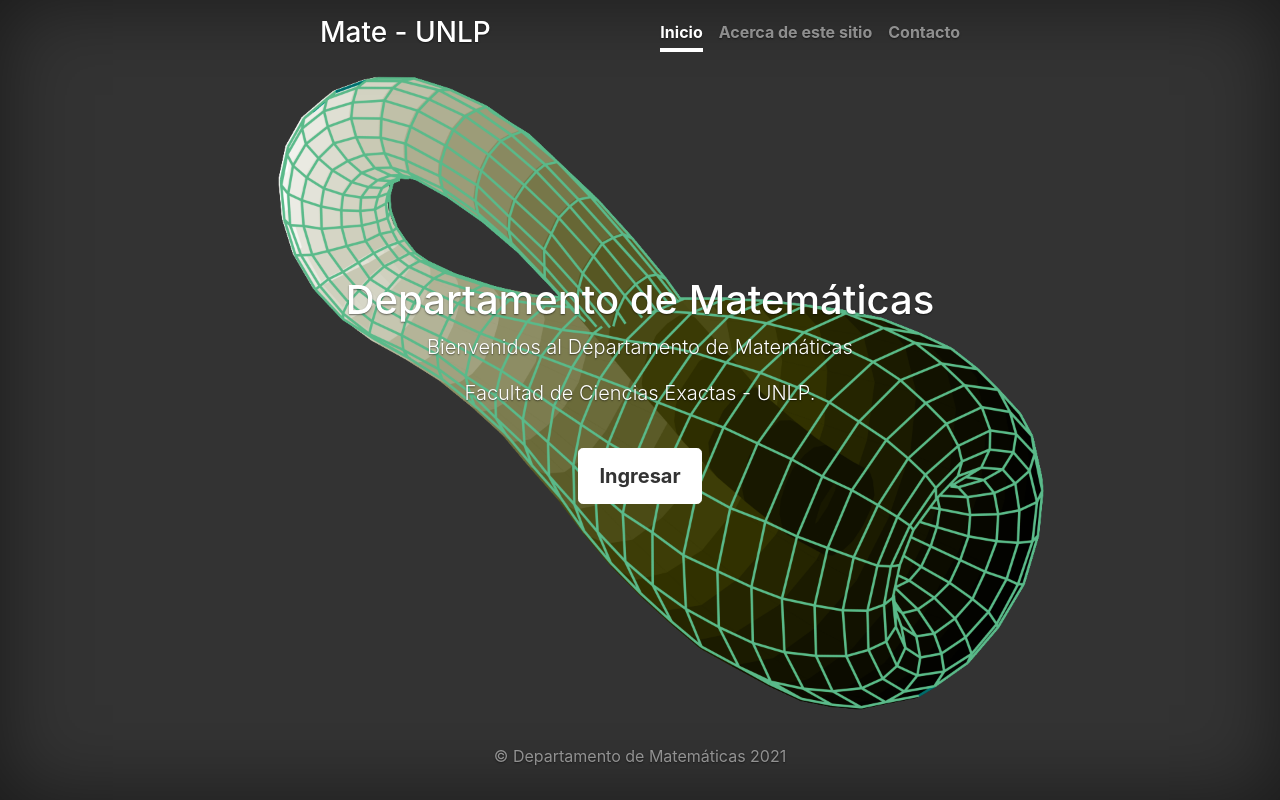
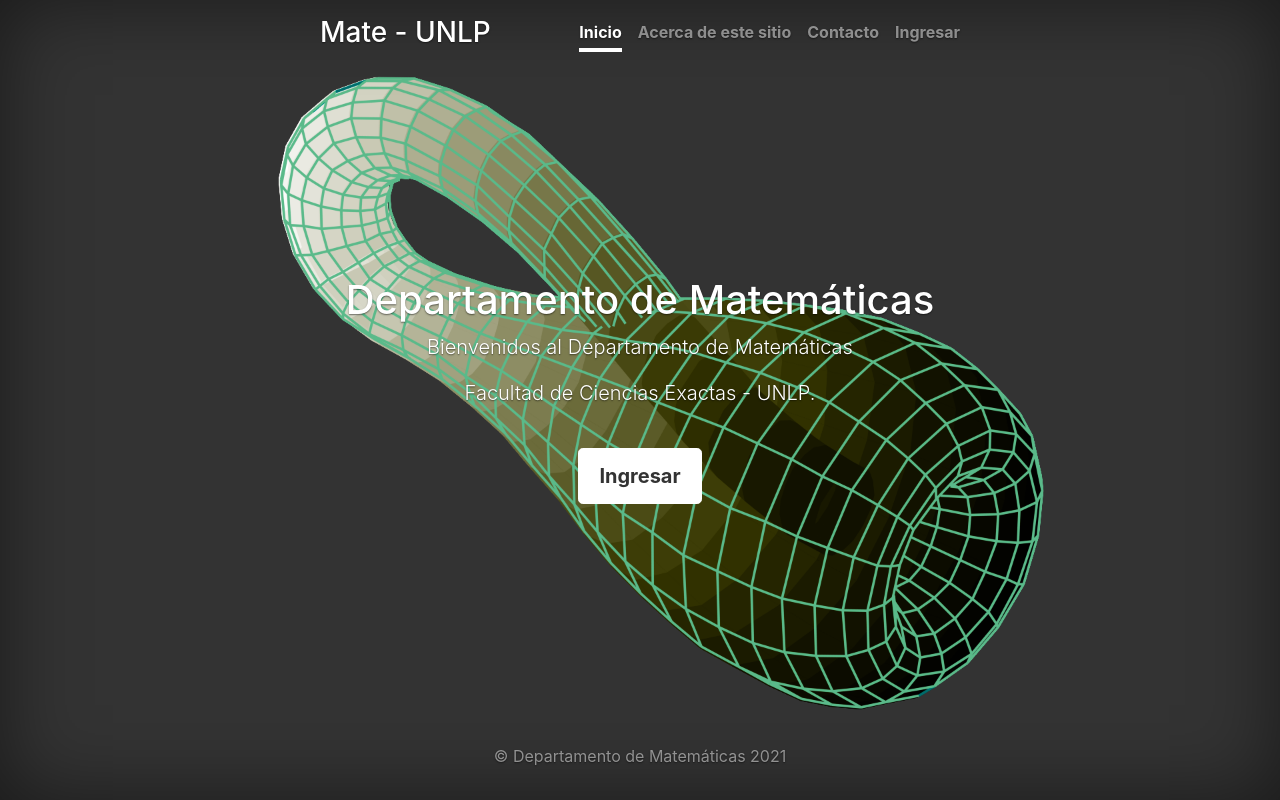
Before and after one commit to zmodulusm/zmodulusm.github.io, a plain HTML site: page index.html in a window 1280 px wide. Drawn offline with Linux system fonts and the light colour scheme.

Commit message:
Update index.html

```diff
--- a/index.html
+++ b/index.html
@@ -49,6 +49,7 @@
         <a class="nav-link active" href="#">Inicio</a>
         <a class="nav-link" href="./acerca/acerca.html">Acerca de este sitio</a>
         <a class="nav-link" href="./contacto/contacto.html ">Contacto</a>
+        <a class="nav-link" href="./contenido/contenido.html">Ingresar</a>
       </nav>
     </div>
   </header>
```
